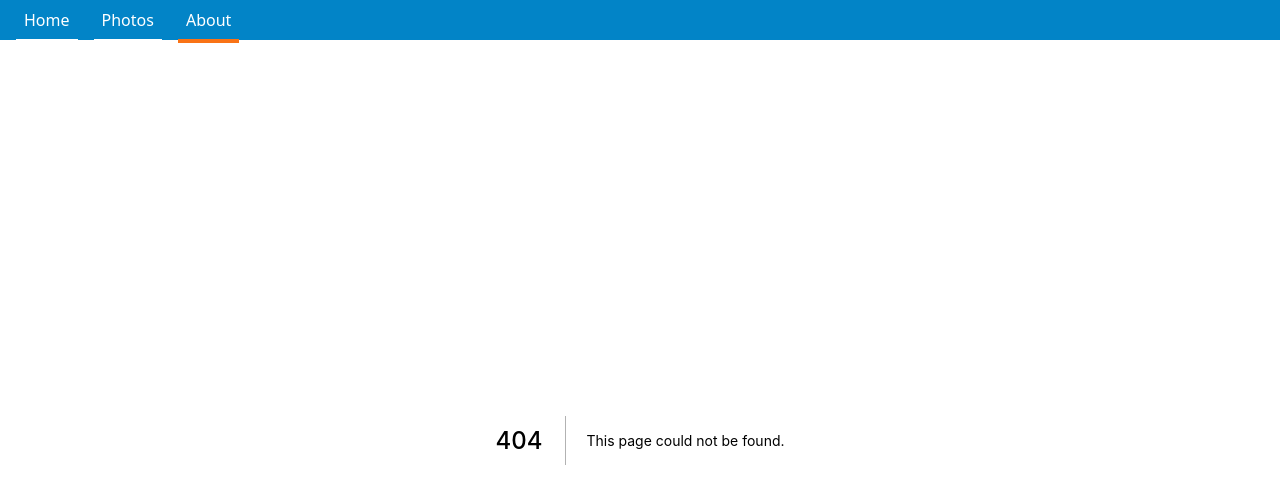
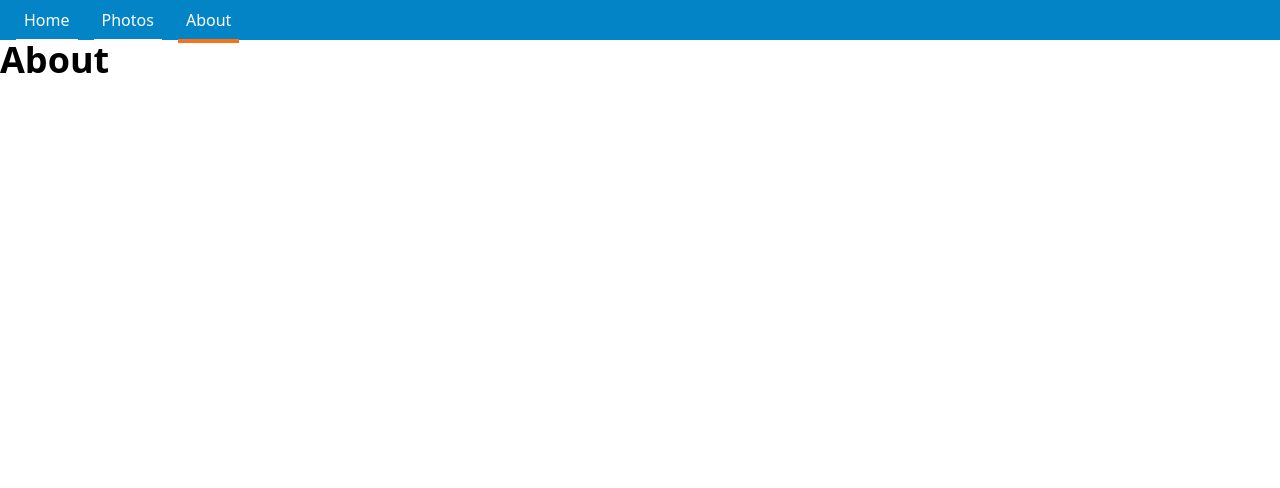
Before and after one commit to ellesis/tailwin-next, a Next.js app: page /about in a window 1280 px wide. Before the commit this address had no page. Shown: the top 488 px of the page. Built offline with nearby package versions, Linux system fonts and the light colour scheme.

Commit message:
Create about page for router

```diff
--- /dev/null
+++ b/pages/about.js
@@ -0,0 +1,20 @@
+import React from 'react'
+import axios from 'axios'
+import Link from 'next/link'
+import Image from 'next/image'
+import {useRouter} from 'next/router'
+
+import HeadInfo from '../components/HeadInfo'
+
+export default function About() {
+  const router = useRouter()
+  console.log(`>>>: About -> router`, router)
+
+  return (
+    <div>
+      <HeadInfo title="My photos" />
+
+      <h1>About</h1>
+    </div>
+  )
+}
```
